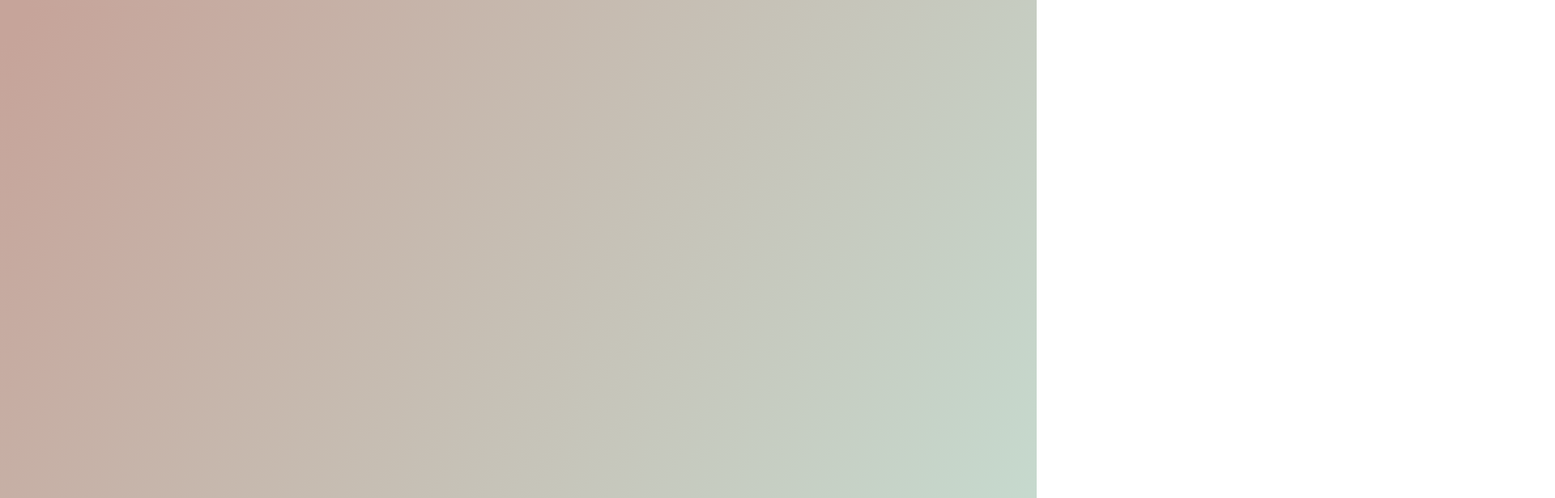
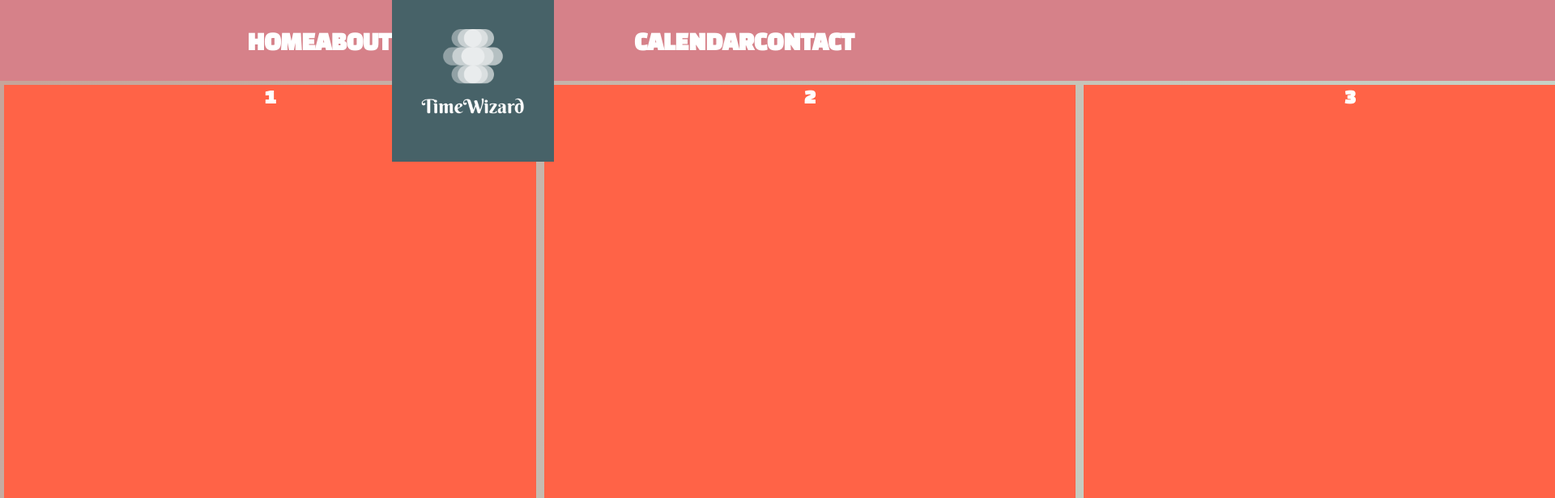
Before and after one commit to iza2204/FinalProject, a React (Create React App) app: page /about in a window 1280 px wide. Before the commit this address had no page. Shown: the top 616 px of the page at 81% size, 1920 px wide, since content can reach past the window. Built offline with nearby package versions, Linux system fonts and the light colour scheme.

Commit message:
deadline dates works!

```diff
--- a/src/App.js
+++ b/src/App.js
@@ -2,9 +2,9 @@ import "./App.scss";
 import Welcome from "./components/Welcome";
 import { BrowserRouter as Router, Routes, Route } from "react-router-dom";
 import Homepage from "./components/Homepage";
-import Calendarsheet from "./components/Calendar";
+import Calendar from "./components/Calendar";
 import ContactForm from "./components/Contact"
-
+import AboutUs from "./components/About"
 function App() {
     return (
         <div className="app">
@@ -12,8 +12,9 @@ function App() {
                 <Routes>
                     <Route path="/" element={<Welcome />} />
                     <Route path="/homepage" element={<Homepage />} />
-                    <Route path="/calendar" element={<Calendarsheet />} />
+                    <Route path="/calendar" element={<Calendar/>} />
                     <Route path="/contact" element={<ContactForm />} />
+                    <Route path="/about" element={<AboutUs />} />
                 </Routes>
             </Router>
         </div>
--- a/src/components/About.js
+++ b/src/components/About.js
@@ -0,0 +1,25 @@
+import React from 'react';
+import "./about.scss";
+import NavigationBar from "./Navi";
+
+export default function AboutUs() {
+    return(
+        <body>
+        <NavigationBar/>
+        <div className="flex-container">
+            <div className="flex-row">
+                <div className="flex-item">1</div>
+                <div className="flex-item">2</div>
+                <div className="flex-item">3</div>
+
+            </div>
+            <div className="flex-row">
+                <div className="flex-item">1</div>
+                <div className="flex-item">2</div>
+                <div className="flex-item">3</div>
+
+            </div>
+        </div>
+        </body>
+    )
+}
--- a/src/components/Calendar.js
+++ b/src/components/Calendar.js
@@ -1,15 +1,14 @@
-import React, { useState } from "react";
+import React, { useState, useEffect } from "react";
 import Calendar from "react-calendar";
 import "react-calendar/dist/Calendar.css";
 import "./calendar.scss";
 import NavigationBar from "./Navi";
 import LogoutIcon from "@mui/icons-material/Logout";
-import {signOut} from "firebase/auth";
-import {auth} from "../firebase";
-import {useNavigate} from "react-router-dom";
-
-
-
+import { signOut } from "firebase/auth";
+import { auth, db } from "../firebase";
+import { useNavigate } from "react-router-dom";
+import { set, ref, onValue, remove, update } from "firebase/database";
+import Homepage from "./Homepage";
 
 function Calendarsheet() {
     const allMonthValues = [
@@ -43,6 +42,8 @@ function Calendarsheet() {
     // State for text above calander
     const [calendarText, setCalendarText] = useState(`No Date is selected`);
 
+    // State for todos on selected date
+    const [todayTodos, setTodayTodos] = useState([]);
 
     // Function to update selected date and calander text
     const handleDateChange = (value) => {
@@ -62,36 +63,45 @@ function Calendarsheet() {
         setCalendarText(`${monthValue} Month  is selected`);
     };
 
+    useEffect(() => {
+        const selectedDateStr = selectedDate?.toLocaleDateString();
+        if (selectedDateStr) {
+            const todayTodos = [];
+            onValue(ref(db, `/${auth.currentUser.uid}`), (snapshot) => {
+                const data = snapshot.val();
+                if (data !== null) {
+                    Object.values(data).map((todo) => {
+                        if (todo.date === selectedDateStr) {
+                            todayTodos.push({ todo: todo.todo, uidd: todo.uidd, date: todo.date });
+                        }
+                    });
+                }
+                setTodayTodos(todayTodos);
+            });
+        } else {
+            setTodayTodos([]);
+        }
+    }, [selectedDate]);
+
     return (
         <div>
             <NavigationBar />
             <div className="app-calendar">
-                <h2 className="calendar-details">{calendarText}
+                <h2 className="calendar-details">
+                    {calendarText}
                     <div>
-                        Informacje o ilosci zadan
-                        <li>
-
-                        </li>
-                        <li>
-
-                        </li><li>
-
-                    </li><li>
-
-                    </li>
-
-
-
+                        <h3>Tasks for Today:</h3>
+                        <ul>
+                            {todayTodos.map((todo) => (
+                                <li key={todo.uidd}>
+                                    {todo.todo} ({todo.date})
+                                </li>
+                            ))}
+                        </ul>
                     </div>
                 </h2>
 
-                <Calendar
-                    onClickMonth={handleMonthChange}
-                    onClickYear={handleYearChange}
-                    onChange={handleDateChange}
-                    value={selectedDate}
-                />
-
+                <Calendar onClickMonth={handleMonthChange} onClickYear={handleYearChange} onChange={handleDateChange} value={selectedDate} />
             </div>
             <LogoutIcon onClick={handleSignOut} className="logout-icon" />
         </div>
--- a/src/components/Homepage.js
+++ b/src/components/Homepage.js
@@ -25,8 +25,7 @@ export default function Homepage() {
     const [tempUidd, setTempUidd] = useState("");
     const navigate = useNavigate();
     const [todayTodos, setTodayTodos] = useState([]);
-    const [deadline, setDeadline] = useState("");
-
+    const [deadline, setDeadline] = useState("Deadline date hasn't confirmed");
 
 
     useEffect(() => {
@@ -38,7 +37,7 @@ export default function Homepage() {
                     const data = snapshot.val();
                     if (data !== null) {
                         Object.values(data).map((todo) => {
-                            setTodos((oldArray) => [...oldArray, { todo: todo.todo, uidd: todo.uidd }]);
+                            setTodos((oldArray) => [...oldArray, { todo: todo.todo, uidd: todo.uidd, deadline: todo.deadline }]);
                         });
                     }
                 });
@@ -64,9 +63,8 @@ export default function Homepage() {
         set(ref(db, `/${auth.currentUser.uid}/${uidd}`), {
             todo: todo,
             uidd: uidd,
-            deadline: deadline
+            deadline: deadline || "Deadline date hasn't confirmed",
         });
-
 
         setTodo("");
         setDeadline("");
@@ -83,7 +81,7 @@ export default function Homepage() {
         update(ref(db, `/${auth.currentUser.uid}/${tempUidd}`), {
             todo: todo,
             uidd: tempUidd,
-            deadline: deadline
+            deadline: deadline || "Deadline date hasn't confirmed"
         });
 
         setTodo("");
@@ -145,7 +143,7 @@ export default function Homepage() {
                         <div className="todo" key={todo.uidd}>
                             <div className="todo-name">
                                 <h1>{todo.todo}</h1>
-                                    <span>{new Date(deadline).toLocaleDateString()}</span>
+                                <span>{todo.deadline}</span>
 
                             </div>
                             <div className="todo-actions">
--- /dev/null
+++ b/src/components/about.scss
@@ -0,0 +1,34 @@
+body{
+  margin: 0 auto;
+}
+.flex-container{
+  height: 600px;
+  width: 2000px;
+  display:flex;
+  flex-flow:column;
+
+}
+
+.flex-row {
+  padding: 0;
+  margin: 0;
+  display: flex;
+  justify-content: space-around;
+
+  line-height:30px;
+}
+.flex-item {
+  background: tomato;
+  margin: 5px;
+  color: white;
+  font-weight: bold;
+  font-size: 1.5em;
+  text-align: center;
+  flex: 1 0 auto;
+  height:auto;
+}
+.flex-item:before {
+  content:'';
+  float:left;
+  padding-top:100%;
+}
--- a/src/components/homepage.scss
+++ b/src/components/homepage.scss
@@ -5,7 +5,7 @@
   display: flex;
   align-items: center;
   justify-content: center;
-  flex-direction: column;
+  flex-direction: row;
   position: relative;
   flex-wrap: nowrap;
 }
@@ -76,16 +76,11 @@
 
 }
 
-.inputs{
+.inputs {
   display: flex;
   flex-direction: column;
   justify-content: center;
   align-items: center;
-  padding:40px;
 
-  width: 400px;
+
 }
-
-input{
-  margin:40px;
-}
--- a/src/components/navi.scss
+++ b/src/components/navi.scss
@@ -34,7 +34,7 @@
     list-style: none;
 
     li {
-      margin: 0 40px;
+
     }
 
     a {
```
Lines whose indentation alone changed are shown as unchanged.
